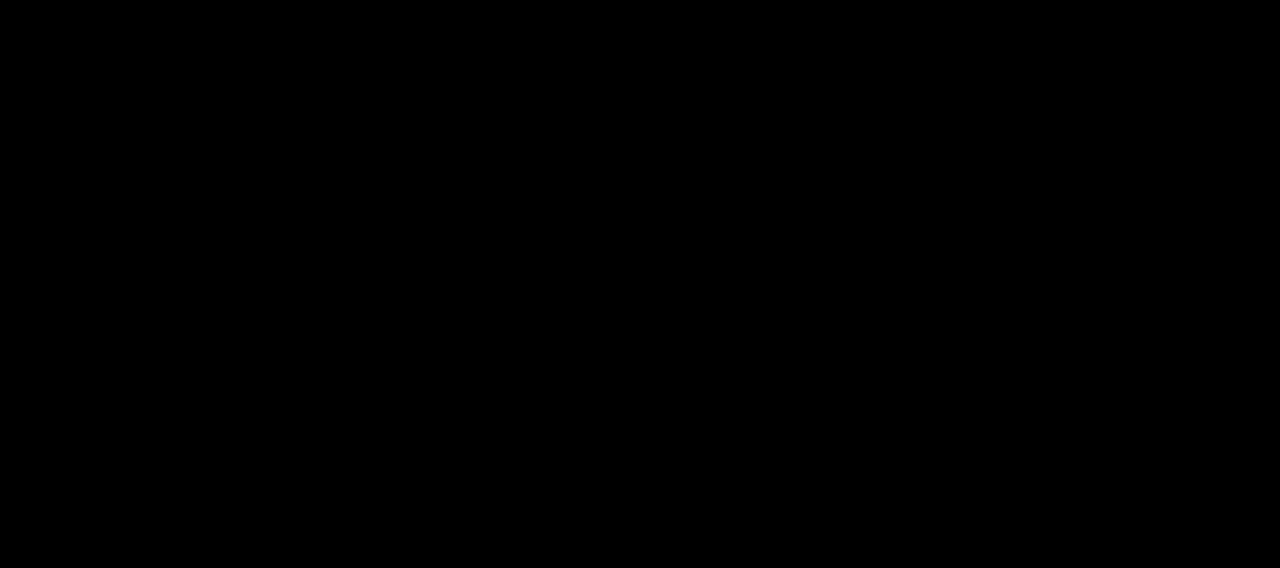
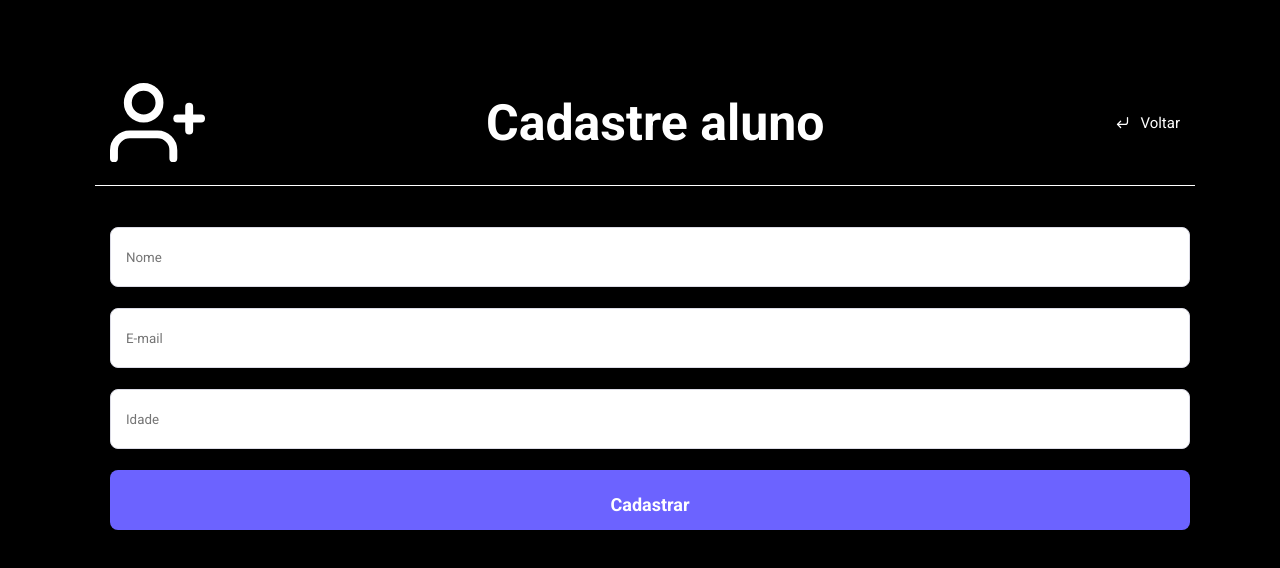
Before and after one commit to thiagoadssilva/UdemyReactjApiAlunoV2, a React (Create React App) app in the folder clientereact/: page /aluno/novo/0 in a window 1280 px wide. Before the commit this address had no page. Shown: the top 568 px of the page. Built offline with nearby package versions, Linux system fonts and the light colour scheme.

Commit message:
Correções de nomeclatura de clientes para Alunos

```diff
--- a/clientereact/src/Rotas.jsx
+++ b/clientereact/src/Rotas.jsx
@@ -1,16 +1,16 @@
 import {BrowserRouter, Route, Routes} from 'react-router-dom'
 
 import Login from './pages/Login'
-import Clientes from './pages/Clientes'
-import NovoCliente from './pages/NovoCliente'
+import Alunos from './pages/Alunos'
+import NovoAluno from './pages/NovoAluno'
 
 export default function Rotas(){
     return(
         <BrowserRouter>
             <Routes>
                 <Route path='/' exact element={<Login />}></Route>
-                <Route path='/clientes'  element={<Clientes />}></Route>
-                <Route path='/cliente/novo/:clienteId'  element={<NovoCliente />}></Route>
+                <Route path='/alunos'  element={<Alunos />}></Route>
+                <Route path='/aluno/novo/:alunoId'  element={<NovoAluno />}></Route>
             </Routes>
         </BrowserRouter>
     )
--- a/clientereact/src/pages/Clientes/index.jsx
+++ b/clientereact/src/pages/Alunos/index.jsx
@@ -4,9 +4,8 @@ import {Link, useNavigate} from 'react-router-dom'
 import {useState, useEffect} from 'react'
 import api from '../../services/api'
 
-export default function Clientes(){
+export default function Alunos(){
 
-    const [nome, setNome] = useState('')
     const [alunos, setAlunos] = useState([])
 
     const email = localStorage.getItem('email')
@@ -40,29 +39,29 @@ export default function Clientes(){
         }
     }
 
-    async function editCliente(id){
+    async function editAluno(id){
         try {
-            navigate(`/cliente/novo/${id}`)
+            navigate(`/aluno/novo/${id}`)
         } catch (error) {
-            alert('Não foi possível editar o cliente')
+            alert('Não foi possível editar o Aluno')
         }
     }
 
-    async function deleteCliente(id){
+    async function deleteAluno(id){
         try {
             await api.delete(`/alunos/${id}`, authorization)
         } catch (error) {
-            alert('Cliente não foi excluído. ' + error)
+            alert('Aluno não foi excluído. ' + error)
         }
     }
 
     return(
-        <div className='cliente-container'>
+        <div className='Aluno-container'>
 
             <header>
                 <span>Seja Bem-Vindo <strong>{email}</strong></span>
                 <div>
-                    <Link className='button' to="/cliente/novo/0"><button>Novo Cliente</button></Link>
+                    <Link className='button' to="/aluno/novo/0"><button>Novo Aluno</button></Link>
                     <span className='botao-fechar' onClick={logout}><FiXCircle size={35} color="$17202a" /></span>
                 </div>
 
@@ -70,7 +69,6 @@ export default function Clientes(){
 
             <div className='pesquisa'>
                 <input type="text" placeholder='Nome'/>
-                <button type='button'>Filtrar cliente por nome (parcial)</button>
             </div>
 
             <form action="" >
@@ -83,8 +81,8 @@ export default function Clientes(){
                                 <b>{aluno.idade}</b>
                             </div>
                             <div className='card-botao'>
-                                <span className='botao-fechar' onClick={() => editCliente(aluno.id)}><FiEdit size={35} /></span>
-                                <span className='botao-fechar' onClick={() => deleteCliente(aluno.id)}><FiUserX size={35} /></span>
+                                <span className='botao-fechar' onClick={() => editAluno(aluno.id)}><FiEdit size={35} /></span>
+                                <span className='botao-fechar' onClick={() => deleteAluno(aluno.id)}><FiUserX size={35} /></span>
                             </div>
                         </div>
                     ))}
--- a/clientereact/src/pages/Clientes/styles.css
+++ b/clientereact/src/pages/Alunos/styles.css
@@ -31,13 +31,13 @@ img{
     color: #FFFFFF;
 }
 
-.cliente-container header .button{
+.aluno-container header .button{
     width: 20rem;
     margin: auto;
 
 }
 
-.cliente-container header span{
+.aluno-container header span{
     font-size: 2.5rem;
 }
 
--- a/clientereact/src/pages/NovoCliente/index.jsx
+++ b/clientereact/src/pages/NovoAluno/index.jsx
@@ -5,8 +5,8 @@ import { useState } from 'react';
 import api from '../../services/api';
 import { useEffect } from 'react';
 
-export default function NovoCliente(){
-    const {clienteId} = useParams()
+export default function NovoAluno(){
+    const {alunoId} = useParams()
     const navigate = useNavigate()
     const token = localStorage.getItem('token')
 
@@ -21,28 +21,28 @@ export default function NovoCliente(){
         }
     }
 
-    async function loadCliente(){
+    async function loadAluno(){
         try {
-            const response = await api.get(`api/alunos/${clienteId}`, authorization)
+            const response = await api.get(`api/alunos/${alunoId}`, authorization)
 
             setId(response.data.id)
             setNome(response.data.nome)
             setEmail(response.data.email)
             setIdade(response.data.idade)
         } catch (error) {
-            alert('Erro ao recuperar o cliente. ' + error)
-            navigate('/clientes')
+            alert('Erro ao recuperar o aluno. ' + error)
+            navigate('/alunos')
         }
     }
 
     useEffect(() =>{
-        if(clienteId === '0'){
+        if(alunoId === '0'){
             return
         } else{
-            loadCliente()
+            loadAluno()
         }
 
-    }, clienteId)
+    }, alunoId)
 
     async function saveOrUpdate(event){
         event.preventDefault()
@@ -53,7 +53,7 @@ export default function NovoCliente(){
         }
 
         try {
-            if(clienteId === '0'){
+            if(alunoId === '0'){
                 await api.post('api/alunos', data, authorization)
             }else{
                 data.id = id
@@ -63,17 +63,17 @@ export default function NovoCliente(){
         } catch (error) {
             alert('Erro ao gravar clieten.' + error)
         }
-        navigate('/clientes')
+        navigate('/alunos')
     }
 
     return(
-        <div className='novo-cliente-container'>
+        <div className='novo-aluno-container'>
             <div className='content'>
                 <section className='formulario'>
                     <div className='cadastro-esquerdo'>
                         <FiUserPlus size="105" color="#FFFFFF"/>
-                        <h1>{clienteId === '0' ? 'Cadastre Cliente' : 'Atualizar Cliente'}</h1>
-                        <Link className='back-link' to="/clientes">
+                        <h1>{alunoId === '0' ? 'Cadastre aluno' : 'Atualizar aluno'}</h1>
+                        <Link className='back-link' to="/alunos">
                             <FiCornerDownLeft size="25" color='#FFFFFF'/>
                             Voltar
                         </Link>
@@ -83,7 +83,7 @@ export default function NovoCliente(){
                             <input type="text" placeholder='Nome' value={nome} onChange={e => setNome(e.target.value)}/>
                             <input type="text" placeholder='E-mail' value={email} onChange={e => setEmail(e.target.value)}/>
                             <input type="text" placeholder='Idade' value={idade} onChange={e => setIdade(e.target.value)}/>
-                            <button className='button'  type='submit'>{clienteId === '0' ? 'Cadastrar' : 'Atualizar'}</button>
+                            <button className='button'  type='submit'>{alunoId === '0' ? 'Cadastrar' : 'Atualizar'}</button>
                         </form>
                     </div>
                 </section>
```
Also changed, not shown: clientereact/src/pages/NovoAluno/styles.css (renamed from clientereact/src/pages/NovoCliente/styles.css).
